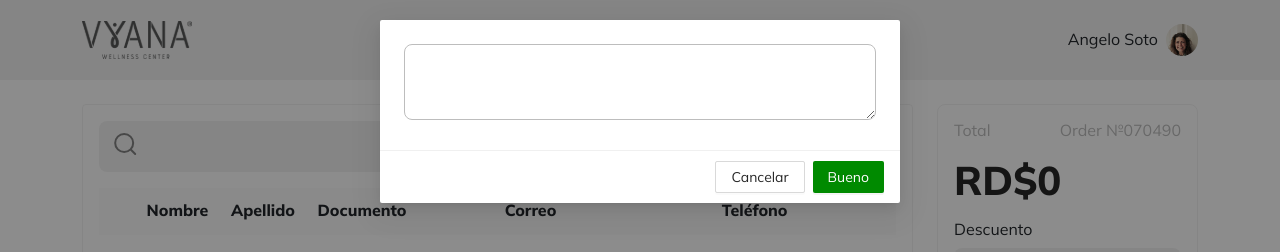
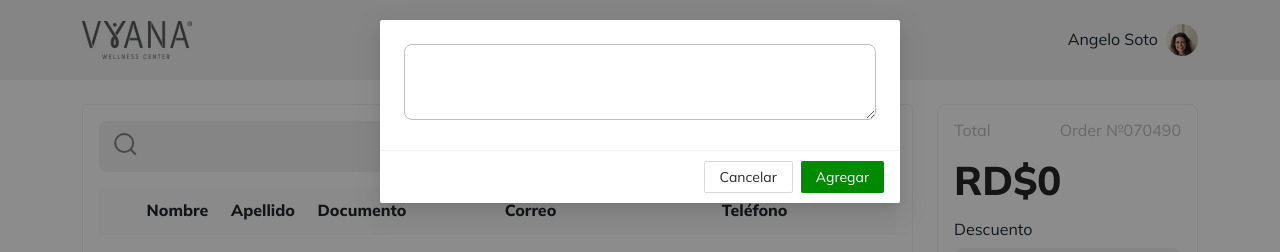
Before and after one commit to Felix-Asante/Vyana-portal, a React (Create React App) app: page / in a window 1280 px wide. Both pictures are taken after a click on the element "Agregar nota +". Shown: the top 252 px of the page. Built offline with nearby package versions, Linux system fonts and the light colour scheme.

Commit message:
minor changes fixed

```diff
--- a/src/modules/checkout/Checkout.js
+++ b/src/modules/checkout/Checkout.js
@@ -65,7 +65,7 @@ export default function Checkout() {
 								type="text"
 								className="bg_light"
 								id="method"
-								placeholder="RD$2,500"
+								// placeholder="RD$2,500"
 								value={previewCardNumber ? modoPage : maskedCardNumber}
 								onChange={handleCreditNumberChange}
 								onKeyDown={keyPressHandler}
@@ -137,7 +137,7 @@ export default function Checkout() {
 				visible={openModal}
 				onOk={() => setOpenModal(false)}
 				onCancel={() => setOpenModal(false)}
-				okText="Bueno"
+				okText="Agregar"
 				cancelText="Cancelar"
 			>
 				<textarea name="text"></textarea>
```
